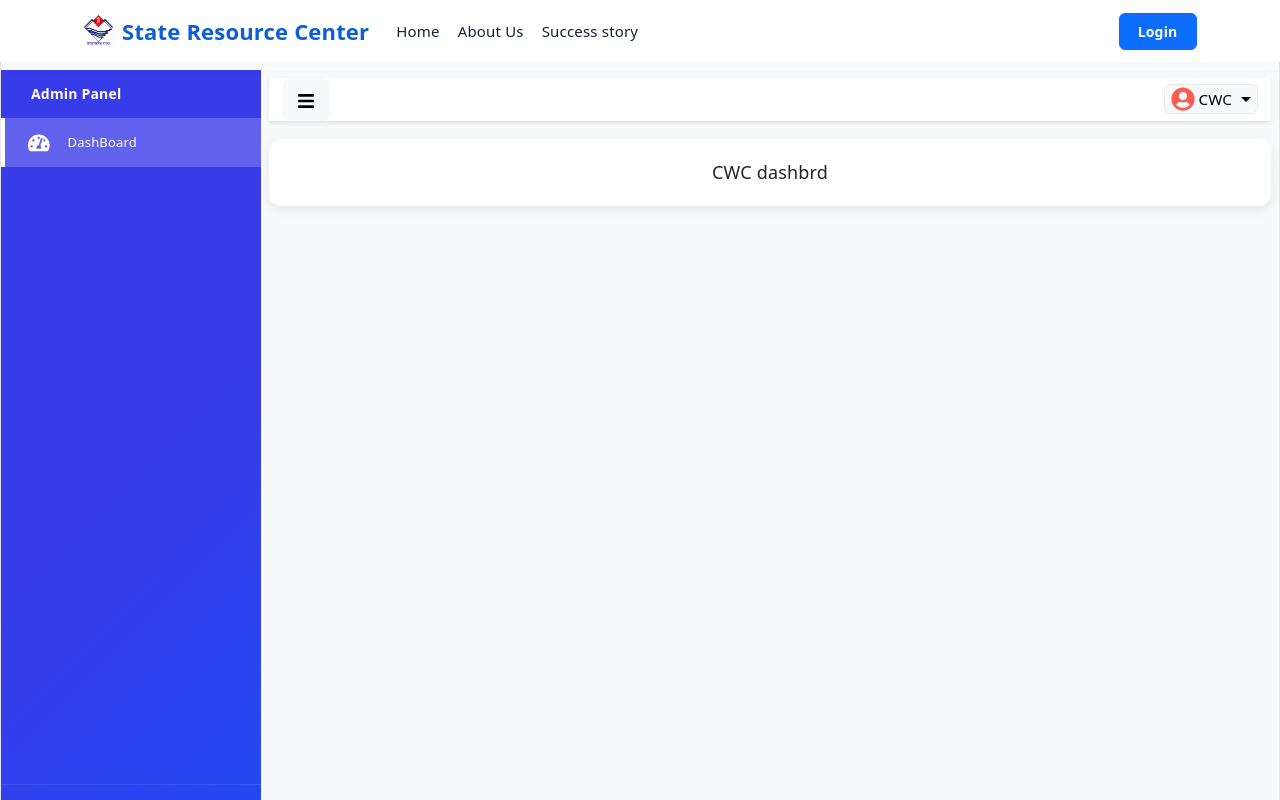
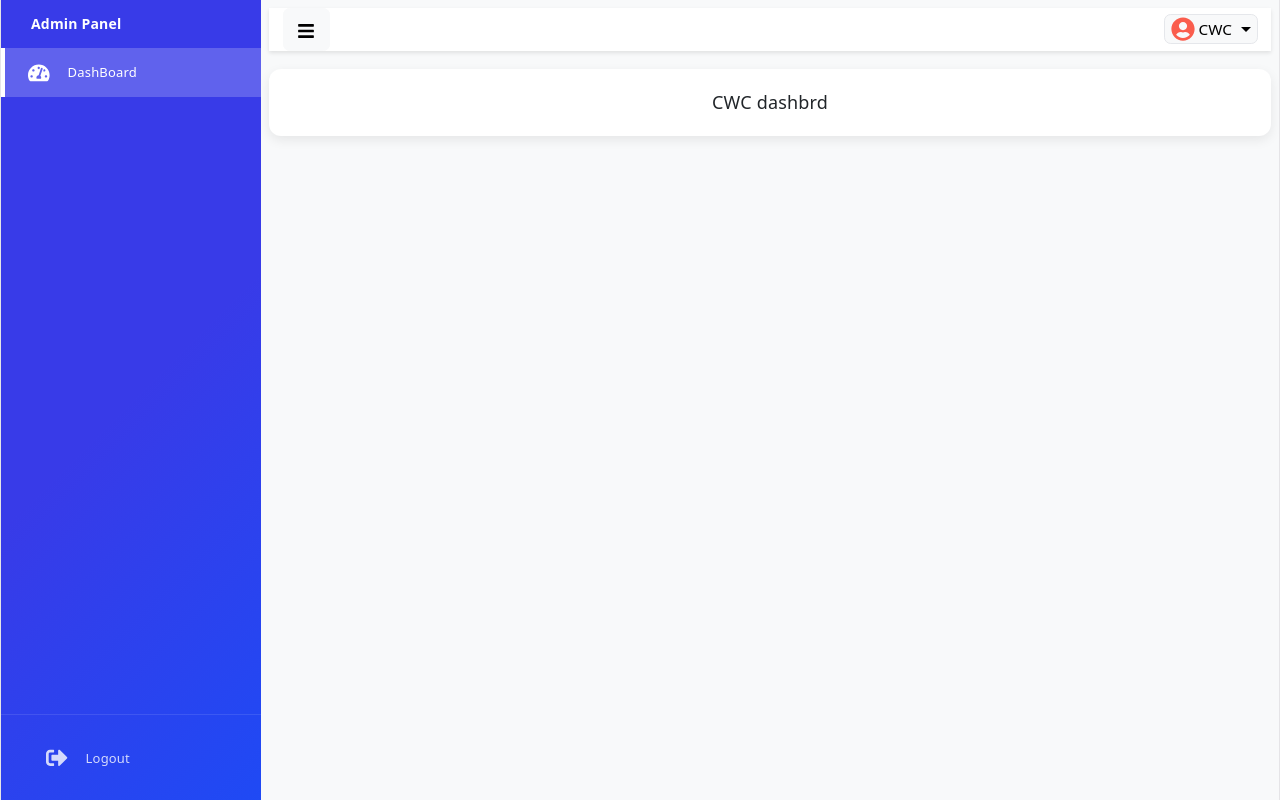
Before and after one commit to VAIBHAVTOMAR321/wecd-puruskar, a React (Vite) app: page /srcproject/CWCDashBoard in a window 1280 px wide. Shown: the top 800 px of the page. Built offline with nearby package versions, Linux system fonts and the light colour scheme.

Commit message:
app updated

```diff
--- a/src/App.jsx
+++ b/src/App.jsx
@@ -22,7 +22,9 @@ import CWCDashBoard from "./components/all_dashbords/cwc_dashboard/CWCDashBoard"
 // A wrapper component to conditionally render the NavBar
 const AppContent = () => {
   const location = useLocation();
-  const isDisRoute = location.pathname.startsWith("/DisDashBoard","/DepartDashBoard","/StateDashBoard","/CWCDashBoard");
+  const isDisRoute = ["/DisDashBoard", "/DepartDashBoard", "/StateDashBoard", "/CWCDashBoard"].some((route) =>
+    location.pathname.startsWith(route)
+  );
 
   return (
     <>
```
